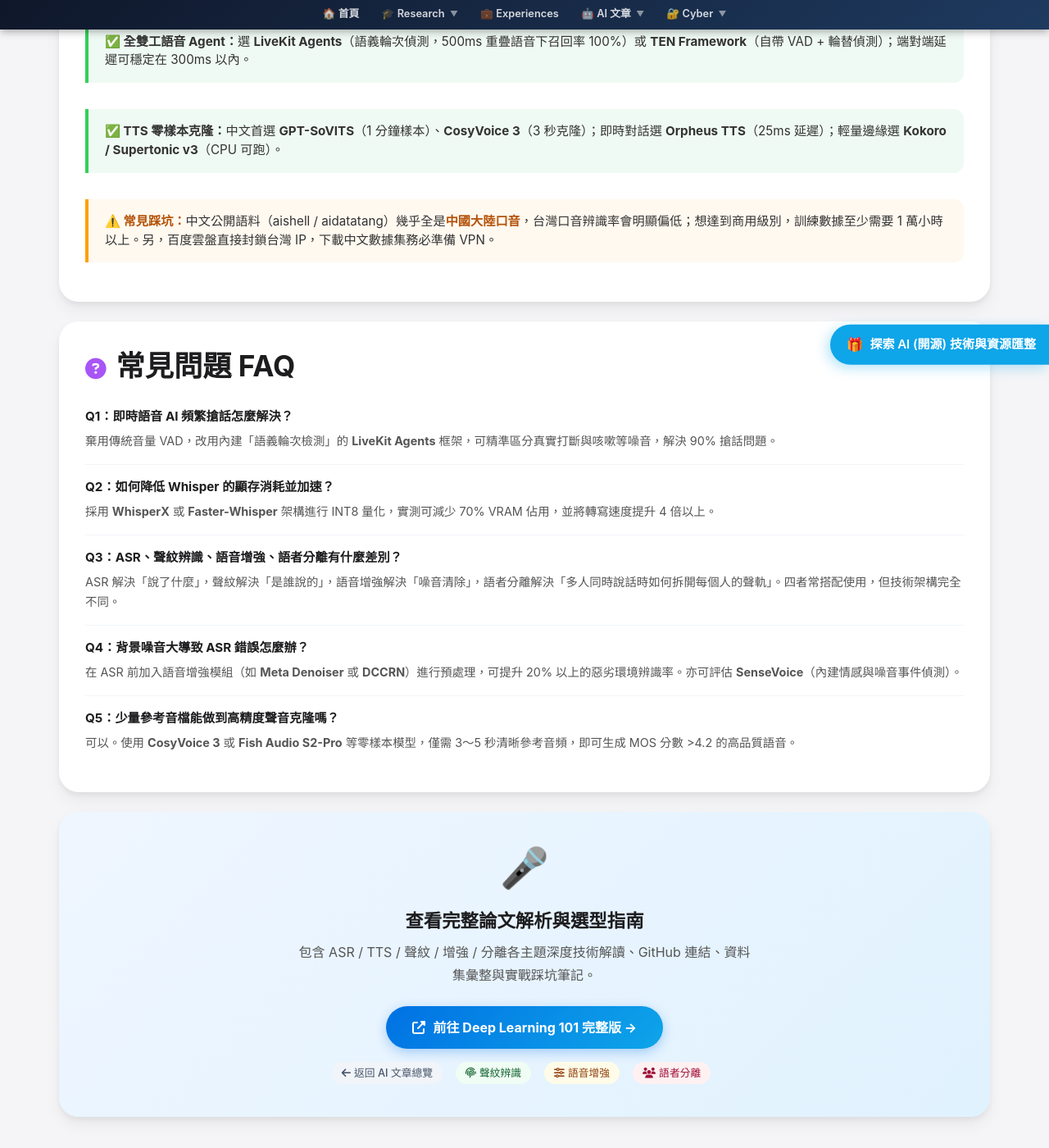
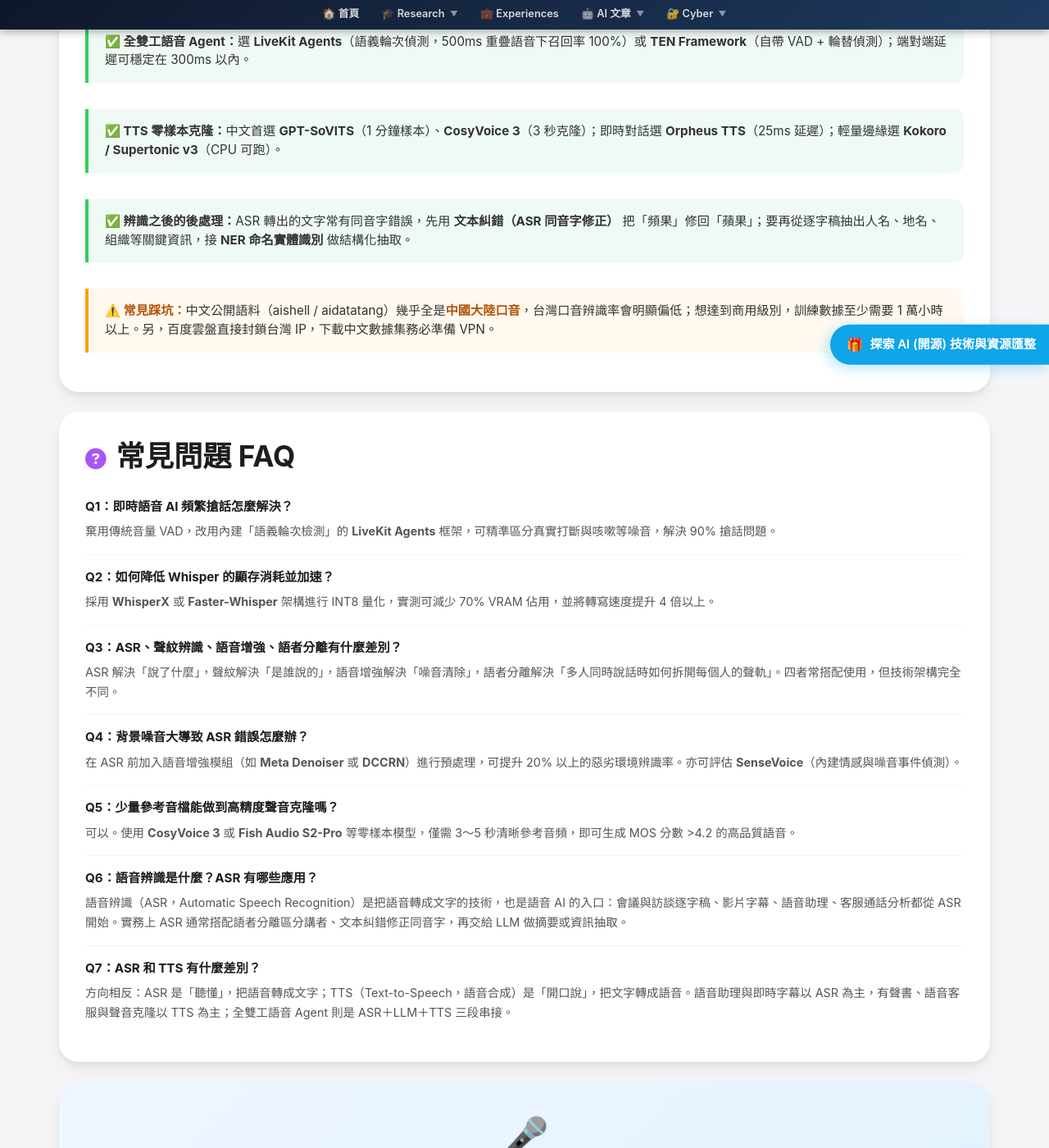
Before and after one commit to Deep-Learning-101/TonTon, a Jekyll site: the page AI/ASR/index.html, which Jekyll copies as it is, in a window 1280 px wide and 1400 px high, scrolled down 3970 px. Shown: the whole window at 82% size. Built offline with Jekyll 4.4.1, drawn with Linux system fonts in a browser that asks for light colours; nearby versions of some CDN libraries.

Commit message:
SEO/GEO 優化：NER 頁改打 CTR（title/description 重寫）、ASR 頁 title 換主角＋FAQ 新增兩題與 FAQPage schema、ASR 與 Correction/NER 站內互鏈

```diff
--- a/AI/ASR/index.html
+++ b/AI/ASR/index.html
@@ -13,12 +13,27 @@
 </script>
     <meta charset="UTF-8">
     <meta name="viewport" content="width=device-width, initial-scale=1.0">
-    <title>🎤 語音處理 (Speech AI) 資源總整理 | ASR・TTS・聲紋・增強・分離 | Deep Learning 101</title>
-    <meta name="description" content="2026 語音 AI 開源選型指南：WhisperX・FunASR・LiveKit 全雙工框架・聲紋辨識・語音增強・語者分離。TonTon Huang Ph.D. 實戰踩坑彙整，含 TTS 零樣本克隆完整覆蓋。">
+    <title>語音辨識 ASR 完整指南：Whisper、FunASR 模型比較與語音 AI 選型指南 | Deep Learning 101</title>
+    <meta name="description" content="語音辨識（ASR）開源選型指南：WhisperX、FunASR 實測比較與中文場景踩坑彙整，含 TTS 零樣本克隆、聲紋辨識、語音增強、語者分離與 LiveKit 全雙工框架。TonTon Huang Ph.D. 實戰筆記。">
     <meta name="keywords" content="語音識別, ASR, TTS, 聲紋辨識, 語音增強, 語者分離, Whisper, FunASR, LiveKit, TonTon Huang, Deep Learning 101">
-    <meta property="og:title" content="語音處理 (Speech AI) 資源總整理 — Deep Learning 101">
-    <meta property="og:description" content="2026 ASR・TTS・聲紋・增強・語者分離開源選型指南，附實戰踩坑筆記。">
+    <meta property="og:title" content="語音辨識 ASR 完整指南：Whisper、FunASR 模型比較與語音 AI 選型指南">
+    <meta property="og:description" content="語音辨識（ASR）開源選型指南：WhisperX、FunASR 實測比較，含 TTS、聲紋、增強、分離與實戰踩坑筆記。">
     <meta property="og:image" content="https://raw.githubusercontent.com/Deep-Learning-101/TonTon/refs/heads/main/_includes/DL101-Logo.jpg">
+    <script type="application/ld+json">
+    {
+      "@context": "https://schema.org",
+      "@type": "FAQPage",
+      "mainEntity": [
+        {"@type": "Question", "name": "即時語音 AI 頻繁搶話怎麼解決？", "acceptedAnswer": {"@type": "Answer", "text": "棄用傳統音量 VAD，改用內建「語義輪次檢測」的 LiveKit Agents 框架，可精準區分真實打斷與咳嗽等噪音，解決 90% 搶話問題。"}},
+        {"@type": "Question", "name": "如何降低 Whisper 的顯存消耗並加速？", "acceptedAnswer": {"@type": "Answer", "text": "採用 WhisperX 或 Faster-Whisper 架構進行 INT8 量化，實測可減少 70% VRAM 佔用，並將轉寫速度提升 4 倍以上。"}},
+        {"@type": "Question", "name": "ASR、聲紋辨識、語音增強、語者分離有什麼差別？", "acceptedAnswer": {"@type": "Answer", "text": "ASR 解決「說了什麼」，聲紋解決「是誰說的」，語音增強解決「噪音清除」，語者分離解決「多人同時說話時如何拆開每個人的聲軌」。四者常搭配使用，但技術架構完全不同。"}},
+        {"@type": "Question", "name": "背景噪音大導致 ASR 錯誤怎麼辦？", "acceptedAnswer": {"@type": "Answer", "text": "在 ASR 前加入語音增強模組（如 Meta Denoiser 或 DCCRN）進行預處理，可提升 20% 以上的惡劣環境辨識率。亦可評估 SenseVoice（內建情感與噪音事件偵測）。"}},
+        {"@type": "Question", "name": "少量參考音檔能做到高精度聲音克隆嗎？", "acceptedAnswer": {"@type": "Answer", "text": "可以。使用 CosyVoice 3 或 Fish Audio S2-Pro 等零樣本模型，僅需 3～5 秒清晰參考音頻，即可生成 MOS 分數 >4.2 的高品質語音。"}},
+        {"@type": "Question", "name": "語音辨識是什麼？ASR 有哪些應用？", "acceptedAnswer": {"@type": "Answer", "text": "語音辨識（ASR，Automatic Speech Recognition）是把語音轉成文字的技術，也是語音 AI 的入口：會議與訪談逐字稿、影片字幕、語音助理、客服通話分析都從 ASR 開始。實務上 ASR 通常搭配語者分離區分講者、文本糾錯修正同音字，再交給 LLM 做摘要或資訊抽取。"}},
+        {"@type": "Question", "name": "ASR 和 TTS 有什麼差別？", "acceptedAnswer": {"@type": "Answer", "text": "方向相反：ASR 是「聽懂」，把語音轉成文字；TTS（Text-to-Speech，語音合成）是「開口說」，把文字轉成語音。語音助理與即時字幕以 ASR 為主，有聲書、語音客服與聲音克隆以 TTS 為主；全雙工語音 Agent 則是 ASR＋LLM＋TTS 三段串接。"}}
+      ]
+    }
+    </script>
 
     <script async src="https://pagead2.googlesyndication.com/pagead/js/adsbygoogle.js?client=ca-pub-4046615879480582" crossorigin="anonymous"></script>
     <script src="https://cdn.tailwindcss.com/3.4.3"></script>
@@ -290,6 +305,9 @@
         <div class="tip-box">
             <strong>✅ TTS 零樣本克隆：</strong>中文首選 <strong>GPT-SoVITS</strong>（1 分鐘樣本）、<strong>CosyVoice 3</strong>（3 秒克隆）；即時對話選 <strong>Orpheus TTS</strong>（25ms 延遲）；輕量邊緣選 <strong>Kokoro / Supertonic v3</strong>（CPU 可跑）。
         </div>
+        <div class="tip-box">
+            <strong>✅ 辨識之後的後處理：</strong>ASR 轉出的文字常有同音字錯誤，先用 <a href="/AI/NLP/Correction"><strong>文本糾錯（ASR 同音字修正）</strong></a> 把「頻果」修回「蘋果」；要再從逐字稿抽出人名、地名、組織等關鍵資訊，接 <a href="/AI/NLP/NER"><strong>NER 命名實體識別</strong></a> 做結構化抽取。
+        </div>
         <div class="pitfall-box">
             <strong>⚠️ 常見踩坑：</strong>中文公開語料（aishell / aidatatang）幾乎全是<strong>中國大陸口音</strong>，台灣口音辨識率會明顯偏低；想達到商用級別，訓練數據至少需要 1 萬小時以上。另，百度雲盤直接封鎖台灣 IP，下載中文數據集務必準備 VPN。
         </div>
@@ -318,6 +336,14 @@
             <div class="faq-item">
                 <div class="faq-q">Q5：少量參考音檔能做到高精度聲音克隆嗎？</div>
                 <div class="faq-a">可以。使用 <strong>CosyVoice 3</strong> 或 <strong>Fish Audio S2-Pro</strong> 等零樣本模型，僅需 3～5 秒清晰參考音頻，即可生成 MOS 分數 >4.2 的高品質語音。</div>
+            </div>
+            <div class="faq-item">
+                <div class="faq-q">Q6：語音辨識是什麼？ASR 有哪些應用？</div>
+                <div class="faq-a">語音辨識（ASR，Automatic Speech Recognition）是把語音轉成文字的技術，也是語音 AI 的入口：會議與訪談逐字稿、影片字幕、語音助理、客服通話分析都從 ASR 開始。實務上 ASR 通常搭配語者分離區分講者、<a href="/AI/NLP/Correction">文本糾錯</a>修正同音字，再交給 LLM 做摘要或資訊抽取。</div>
+            </div>
+            <div class="faq-item">
+                <div class="faq-q">Q7：ASR 和 TTS 有什麼差別？</div>
+                <div class="faq-a">方向相反：ASR 是「聽懂」，把語音轉成文字；TTS（Text-to-Speech，語音合成）是「開口說」，把文字轉成語音。語音助理與即時字幕以 ASR 為主，有聲書、語音客服與聲音克隆以 TTS 為主；全雙工語音 Agent 則是 ASR＋LLM＋TTS 三段串接。</div>
             </div>
         </div>
     </div>
--- a/AI/NLP/Correction.html
+++ b/AI/NLP/Correction.html
@@ -242,6 +242,9 @@
         <div class="pitfall-box" style="margin-top:1rem;">
             <strong>⚠️ 糾錯的邊界：</strong>「我不喜歡你」如果 ASR 誤識為「我步喜歡你」，糾錯應把「步」改回「不」。但如果誤識為「我不習慣你」，這在語法上完全正確，糾錯模型很難判斷這是 ASR 錯誤還是說話者的本意。<strong>糾錯的上限是人類也無法確定的模糊地帶。</strong>
         </div>
+        <div class="tip-box" style="margin-top:1rem;">
+            <strong>🔗 從 ASR 來的？</strong>糾錯是語音辨識的後處理環節；辨識端本身的模型比較與選型（Whisper、FunASR、中文場景踩坑）見 <a href="/AI/ASR/"><strong>語音辨識 ASR 完整指南</strong></a>。
+        </div>
     </div>
 
     <!-- ⑥ 踩坑記錄 -->
--- a/AI/NLP/NER.html
+++ b/AI/NLP/NER.html
@@ -13,10 +13,10 @@
 </script>
     <meta charset="UTF-8">
     <meta name="viewport" content="width=device-width, initial-scale=1.0">
-    <title>命名實體識別 NER 完整指南：FLAT、CKIP、UIE 與 LLM 時代新做法 | Deep Learning 101</title>
-    <meta name="description" content="中文 NER 命名實體識別指南：LangExtract＋Gemini few-shot 抽取、FLAT、CKIP、UIE 實測比較，醫療診斷書實體抽取、對話 Slot-Filling 實戰，附標注工具推薦與常見問題。">
+    <title>NER 是什麼？命名實體識別完整指南：中文 NER 模型 FLAT、CKIP、UIE 實測比較 | Deep Learning 101</title>
+    <meta name="description" content="NER（命名實體識別）是從文字中抽出人名、地名、組織、金額等關鍵資訊的技術。本頁實測比較 FLAT、CKIP、UIE 與 LLM few-shot 在中文場景的表現，含醫療診斷書實體抽取、對話 Slot-Filling 實戰與標注工具推薦。">
     <meta name="keywords" content="命名實體識別, NER, FLAT, CKIP, PaddleNLP UIE, Slot-Filling, 中文NER, 醫療NER, TonTon Huang, Deep Learning 101">
-    <meta property="og:title" content="命名實體識別 (NER) — FLAT・CKIP・UIE 實戰 | Deep Learning 101">
+    <meta property="og:title" content="NER 是什麼？命名實體識別完整指南：中文 NER 模型實測比較 | Deep Learning 101">
     <meta property="og:image" content="https://raw.githubusercontent.com/Deep-Learning-101/TonTon/refs/heads/main/_includes/DL101-Logo.jpg">
 
     <script async src="https://pagead2.googlesyndication.com/pagead/js/adsbygoogle.js?client=ca-pub-4046615879480582" crossorigin="anonymous"></script>
```
